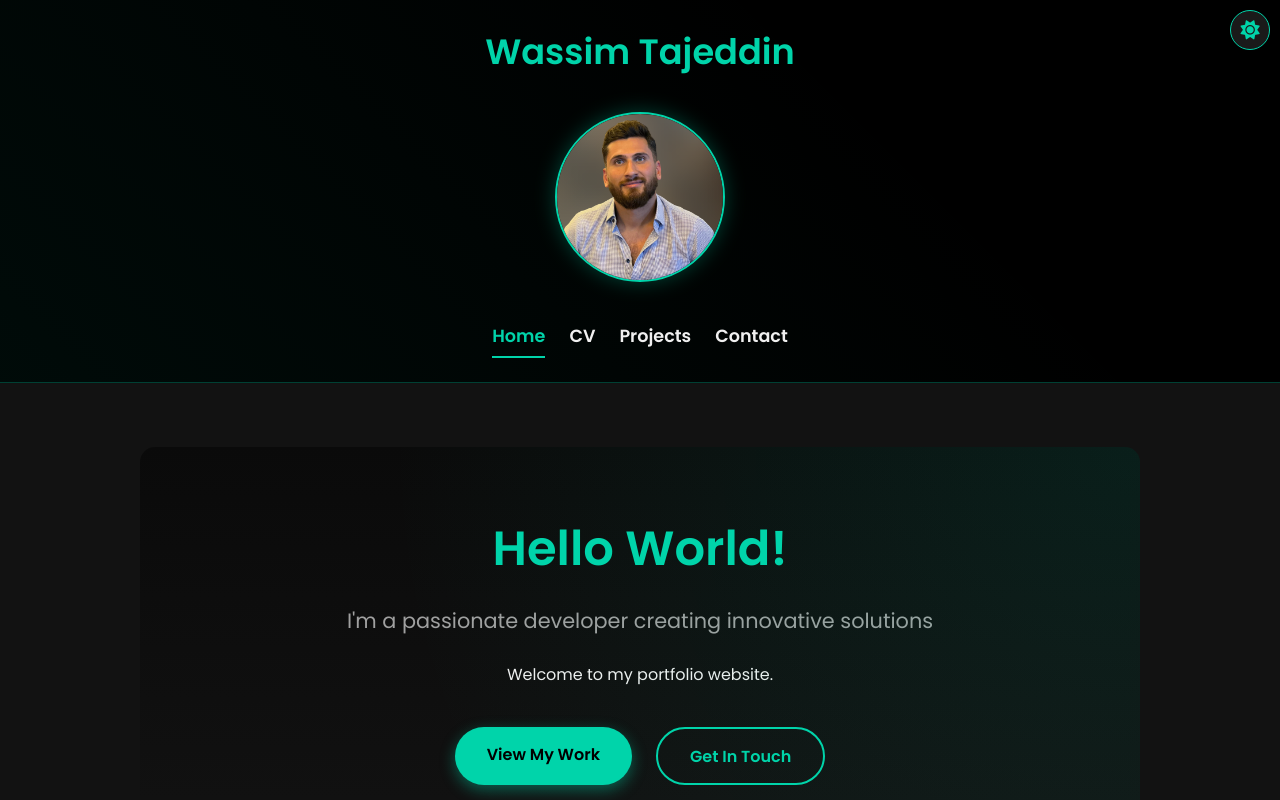
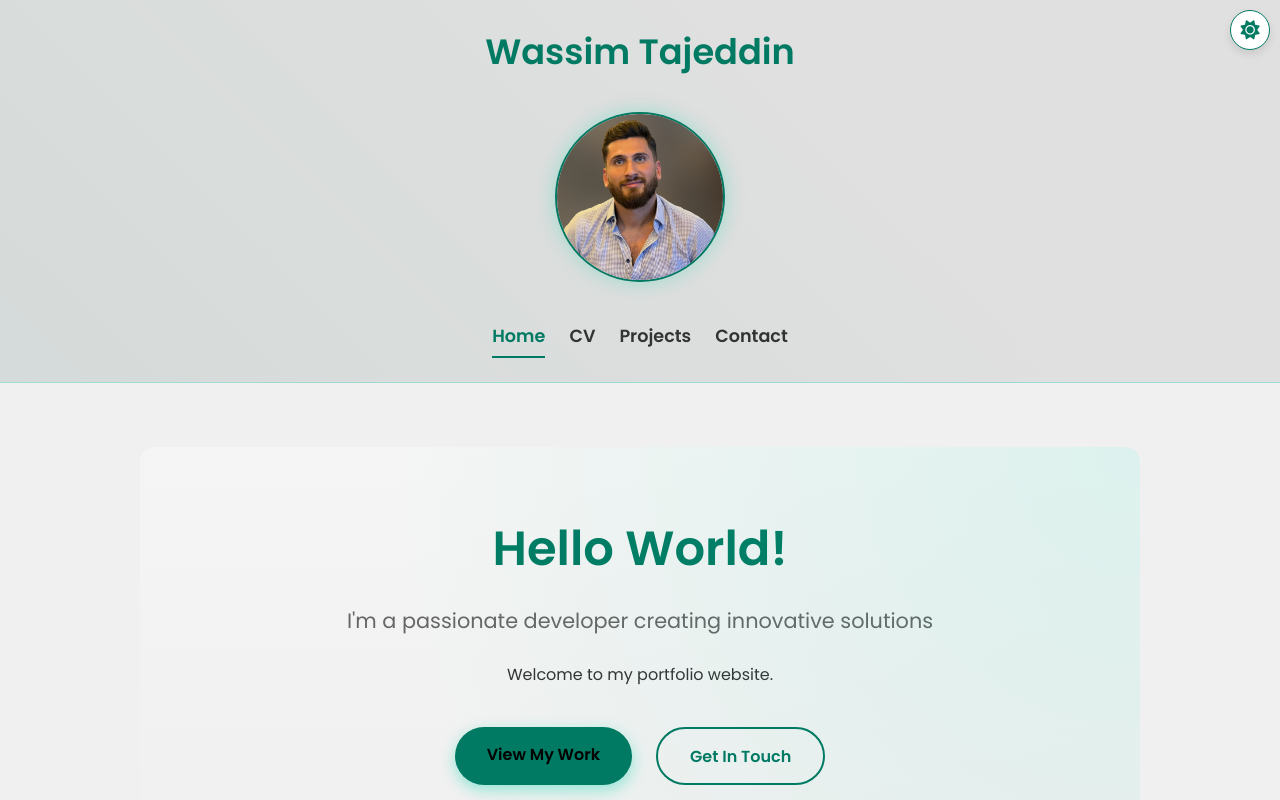
Before and after one commit to wassimtajeddin/portfolio-vue, a Vue app: page / in a window 1280 px wide. Shown: the top 800 px of the page. Built offline with nearby package versions, Linux system fonts and the light colour scheme.

Commit message:
Apply styling to the header container for light mode.

```diff
--- a/src/assets/style.css
+++ b/src/assets/style.css
@@ -13,6 +13,19 @@
             --card-shadow: 0 10px 25px -3px rgba(0, 212, 170, 0.15);
             --card-hover-shadow: 0 15px 35px -5px rgba(0, 212, 170, 0.25);
             --transition: all 0.3s ease;
+        }
+
+        [data-theme="light"] {
+            --primary-color: #f5f5f5;
+            --secondary-color: #ffffff;
+            --text-color: #333333;
+            --light-bg: #f0f0f0;
+            --dark-bg: #e0e0e0;
+            --accent-color: #007a63;
+            --accent-dark: #005a48;
+            --text-muted: #666666;
+            --card-shadow: 0 10px 25px -3px rgba(0, 122, 99, 0.15);
+            --card-hover-shadow: 0 15px 35px -5px rgba(0, 122, 99, 0.25);
         }
 
 * {
@@ -58,6 +71,11 @@ body {
             background: linear-gradient(45deg, rgba(0, 212, 170, 0.05) 0%, transparent 70%);
             pointer-events: none;
         }
+
+        [data-theme="light"] .header-container::before {
+            background: linear-gradient(45deg, rgba(0, 122, 99, 0.05) 0%, transparent 70%);
+        }
+
 
 header h1::after {
   content: '';
```
Lines whose indentation alone changed are shown as unchanged.
